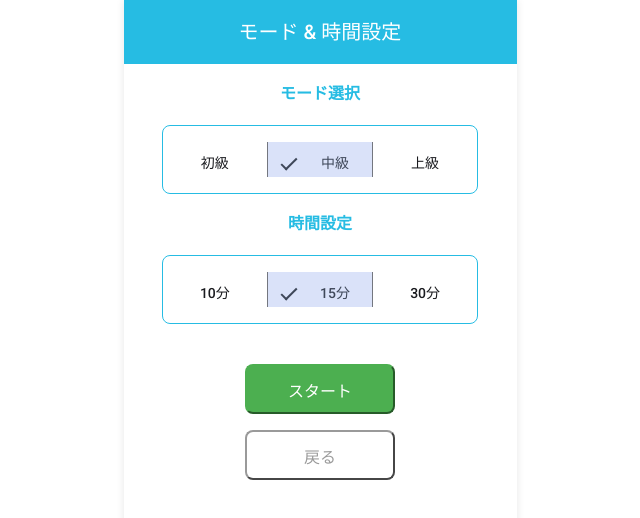
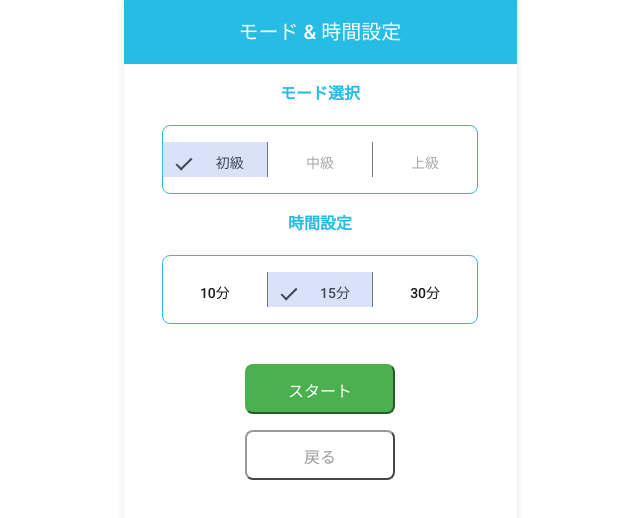
Before and after one commit to mshr1-create/js-methods-fun-quiz, an Angular app in the folder frontend/: page /app-mode-duration in a window 1280 px wide. Shown: the top 518 px of the page, without its empty margins (320-960 px from the left). Built offline with nearby package versions, Linux system fonts and the light colour scheme.

Commit message:
fix: 時間に応じて表示する問題数の変更

```diff
--- a/frontend/src/app/pages/mode-duration/mode-duration.component.html
+++ b/frontend/src/app/pages/mode-duration/mode-duration.component.html
@@ -7,10 +7,10 @@
         <mat-button-toggle value="beginner" class="beginner-toggle">
             <span class="toggle-label">初級</span>
         </mat-button-toggle>
-        <mat-button-toggle value="intermediate" class="intermediate-toggle">
+        <mat-button-toggle value="intermediate" disabled="true" class="intermediate-toggle">
             <span class="toggle-label">中級</span>
         </mat-button-toggle>
-        <mat-button-toggle value="advanced" class="advanced-toggle">
+        <mat-button-toggle value="advanced" disabled="true" class="advanced-toggle">
             <span class="toggle-label">上級</span>
         </mat-button-toggle>
     </mat-button-toggle-group>
--- a/frontend/src/app/pages/mode-duration/mode-duration.component.ts
+++ b/frontend/src/app/pages/mode-duration/mode-duration.component.ts
@@ -26,7 +26,7 @@ export class ModeDurationComponent {
   constructor(private router: Router, private quizService: QuizService) {}
 
   selectForm = new FormGroup({
-    mode: new FormControl('intermediate'),
+    mode: new FormControl('beginner'),
     duration: new FormControl<number>(15),
   });
 
--- a/frontend/src/app/pages/question-screen/question-screen.component.ts
+++ b/frontend/src/app/pages/question-screen/question-screen.component.ts
@@ -91,11 +91,11 @@ export class QuestionScreenComponent implements OnInit, OnDestroy {
       let randomIndexes: number[] = [];
       if (this.duration === 10) {
 
-        numberOfQuestions = 5; // 10分モードは3問
+        numberOfQuestions = 7; // 10分モードは3問
       }else if (this.duration === 15) {
         numberOfQuestions = 10; // 15分モードは5問
       } else if (this.duration === 30) {
-        numberOfQuestions = 15; // 30分モードは10問
+        numberOfQuestions = 20; // 30分モードは10問
       }
 
       while (randomIndexes.length < numberOfQuestions) {
```
Also changed, not shown: 1 other file (tests, documents, lock files or other folders).
